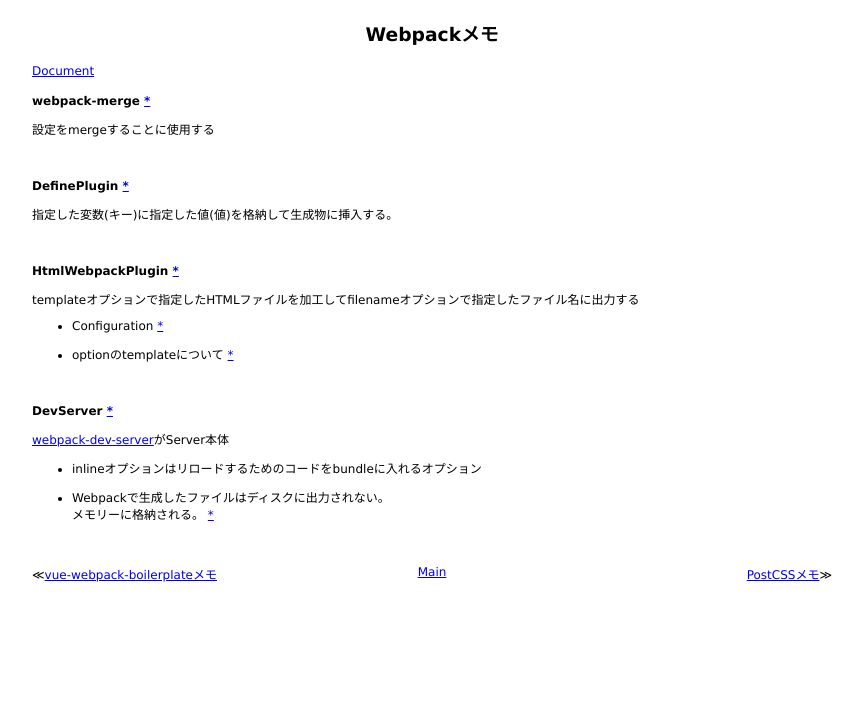
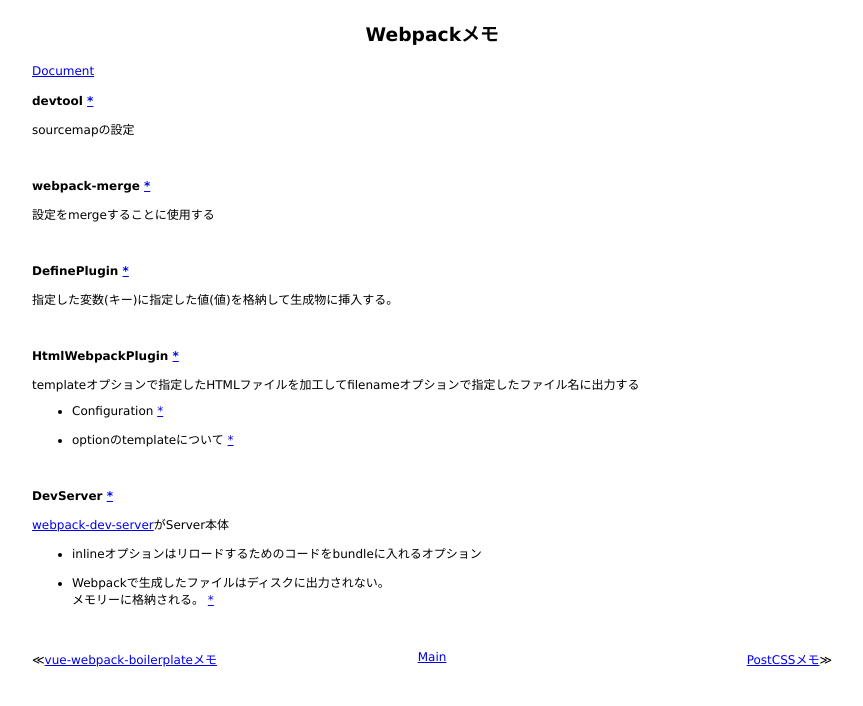
Before and after one commit to 38elements/38elements.github.com, a Jekyll site: the page built from _posts/2017-12-01-webpack.md, in a window 1280 px wide. Shown: the top 706 px of the page, without its empty margins (208-1071 px from the left). Built offline with Jekyll 4.4.1, drawn with Linux system fonts in a browser that asks for light colours.

Commit message:
Update 2017-12-01-webpack.md

```diff
--- a/_posts/2017-12-01-webpack.md
+++ b/_posts/2017-12-01-webpack.md
@@ -3,6 +3,12 @@ layout: posts
 title: Webpackメモ
 ---
 [Document](https://webpack.js.org/concepts/)
+
+#### devtool [\*](https://webpack.js.org/configuration/devtool/)
+
+sourcemapの設定
+
+<br>
 
 #### webpack-merge [\*](https://github.com/survivejs/webpack-merge)
 
```
